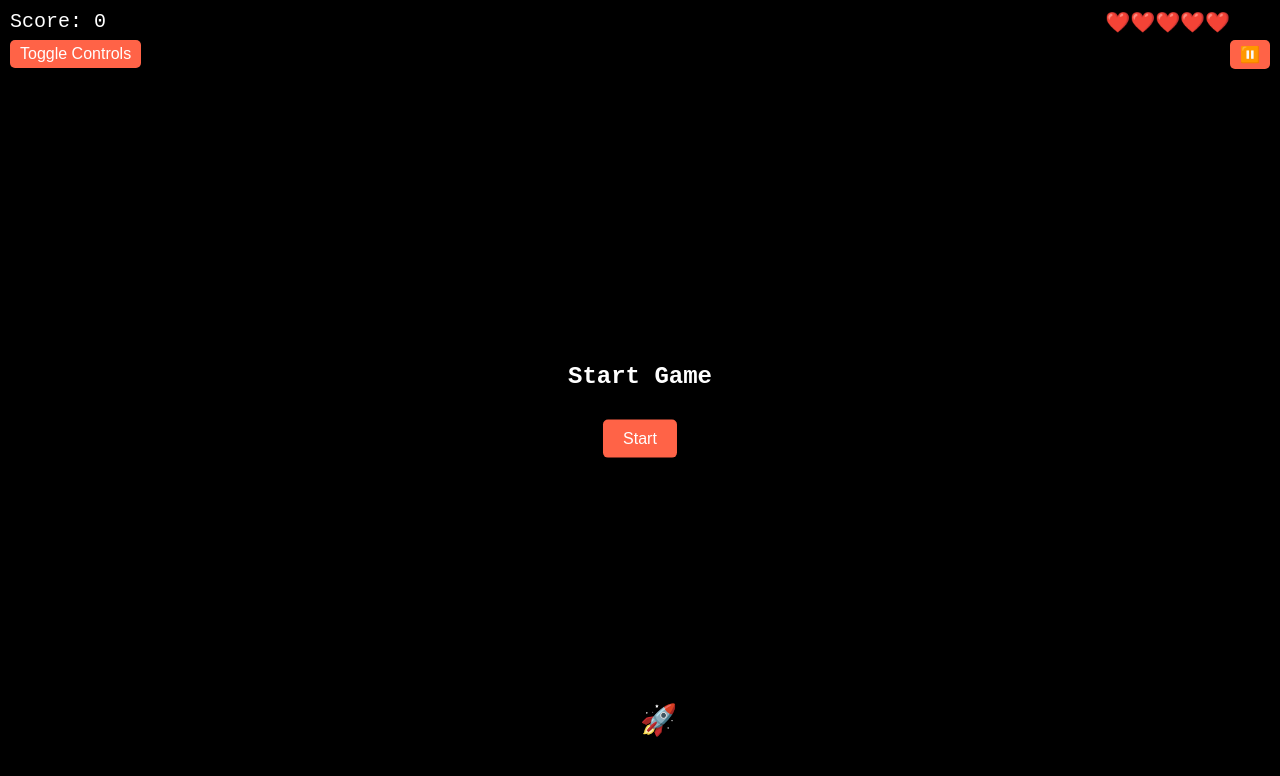
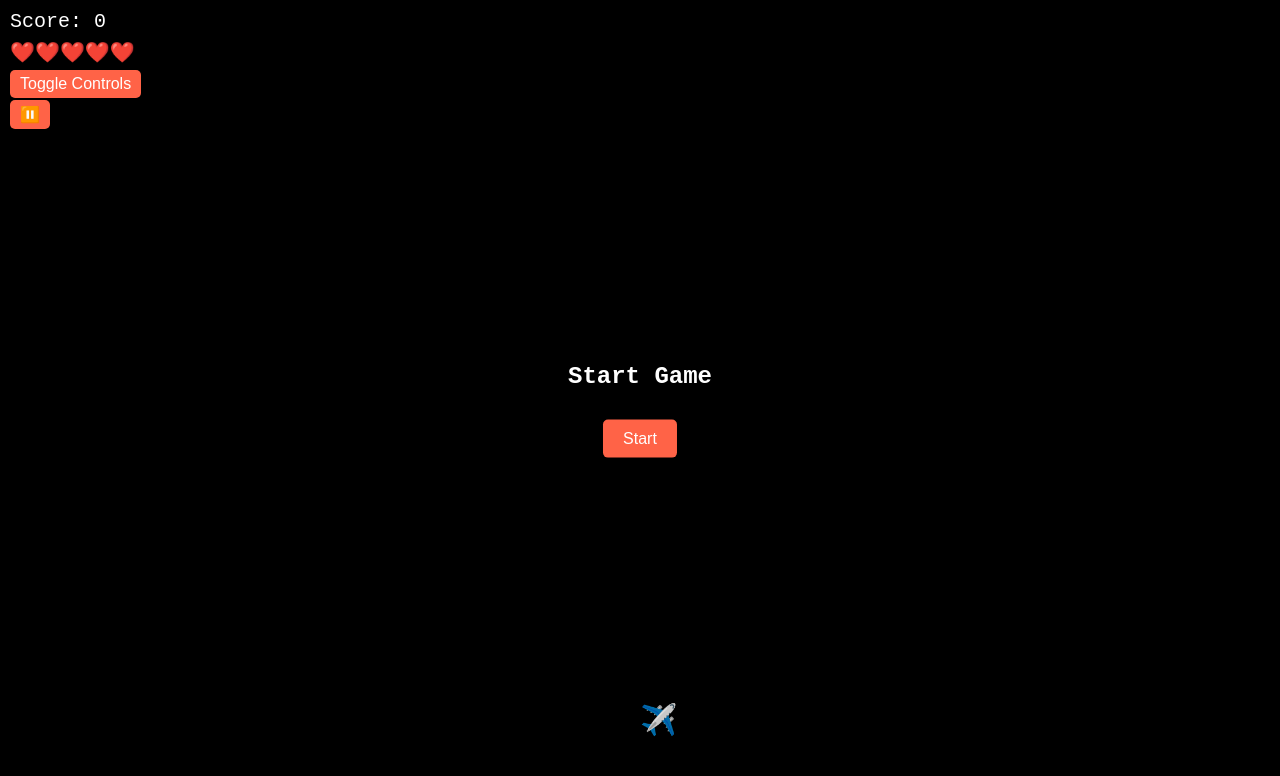
Before and after one commit to nikhilkanta2303/retroshooter, a plain HTML site: page index.html in a window 1280 px wide. Drawn offline with Linux system fonts and the light colour scheme.

Commit message:
Update index.html

```diff
--- a/index.html
+++ b/index.html
@@ -18,18 +18,40 @@
             background: #000;
         }
 
-        #score {
+        #score, #lives, #toggleControls, #pauseButton {
             position: absolute;
-            top: 10px;
             left: 10px;
             font-size: 20px;
         }
 
+        #score {
+            top: 10px;
+        }
+
         #lives {
-            position: absolute;
-            top: 10px;
-            right: 50px;
-            font-size: 20px;
+            top: 40px;
+        }
+
+        #toggleControls {
+            top: 70px;
+            font-size: 16px;
+            background-color: #ff6347;
+            color: white;
+            border: none;
+            border-radius: 5px;
+            cursor: pointer;
+            padding: 5px 10px;
+        }
+
+        #pauseButton {
+            top: 100px;
+            font-size: 16px;
+            background-color: #ff6347;
+            color: white;
+            border: none;
+            border-radius: 5px;
+            cursor: pointer;
+            padding: 5px 10px;
         }
 
         #gameOver, #startGame {
@@ -82,30 +104,6 @@
         .control-button:hover {
             background-color: #ff4500;
         }
-
-        #toggleControls, #pauseButton {
-            position: absolute;
-            top: 40px;
-            font-size: 16px;
-            background-color: #ff6347;
-            color: white;
-            border: none;
-            border-radius: 5px;
-            cursor: pointer;
-            padding: 5px 10px;
-        }
-
-        #toggleControls:hover, #pauseButton:hover {
-            background-color: #ff4500;
-        }
-
-        #toggleControls {
-            left: 10px;
-        }
-
-        #pauseButton {
-            right: 10px;
-        }
     </style>
 </head>
 <body>
@@ -122,8 +120,8 @@
         <button id="startButton">Start</button>
     </div>
     <div id="controls">
-        <button class="control-button" id="leftButton">◀️</button>
-        <button class="control-button" id="rightButton">▶️;</button>
+        <button class="control-button" id="leftButton">&lt;</button>
+        <button class="control-button" id="rightButton">&gt;</button>
     </div>
     <canvas id="gameCanvas"></canvas>
     <script>
@@ -151,7 +149,7 @@
 
         function drawPlayer() {
             ctx.font = '30px Arial';
-            ctx.fillText('🚀', player.x, player.y);
+            ctx.fillText('✈️', player.x, player.y);
         }
 
         function drawBullets() {
@@ -296,10 +294,10 @@
             gamePaused = !gamePaused;
         }
 
-        document.getElementById('leftButton').addEventListener('mousedown', () => player.dx = -3);
-        document.getElementById('rightButton').addEventListener('mousedown', () => player.dx = 3);
-        document.getElementById('leftButton').addEventListener('mouseup', () => player.dx = 0);
-        document.getElementById('rightButton').addEventListener('mouseup', () => player.dx = 0);
+        document.getElementById('leftButton').addEventListener('touchstart', () => player.dx = -3);
+        document.getElementById('rightButton').addEventListener('touchstart', () => player.dx = 3);
+        document.getElementById('leftButton').addEventListener('touchend', () => player.dx = 0);
+        document.getElementById('rightButton').addEventListener('touchend', () => player.dx = 0);
 
         setInterval(shoot, 200);
 
```
